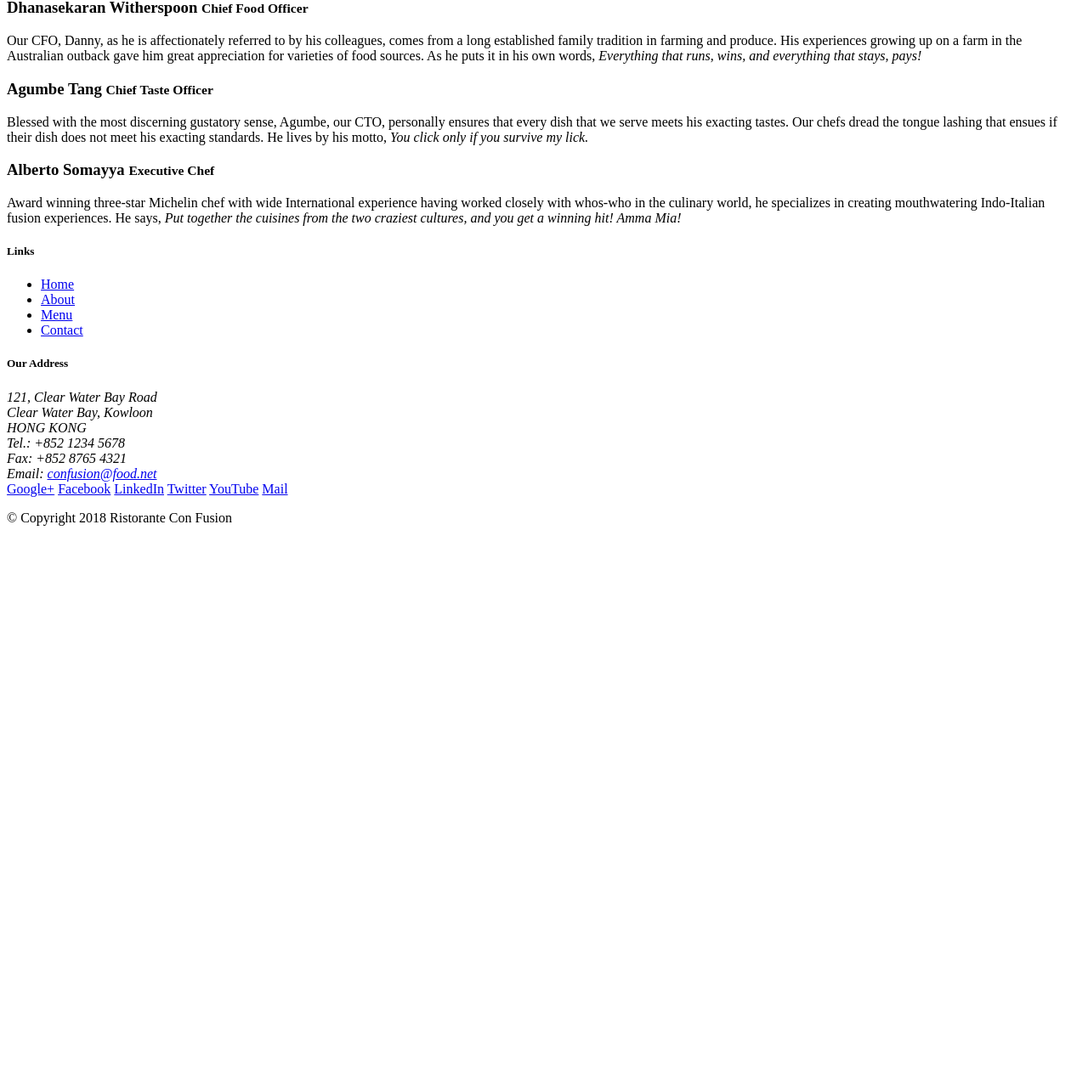
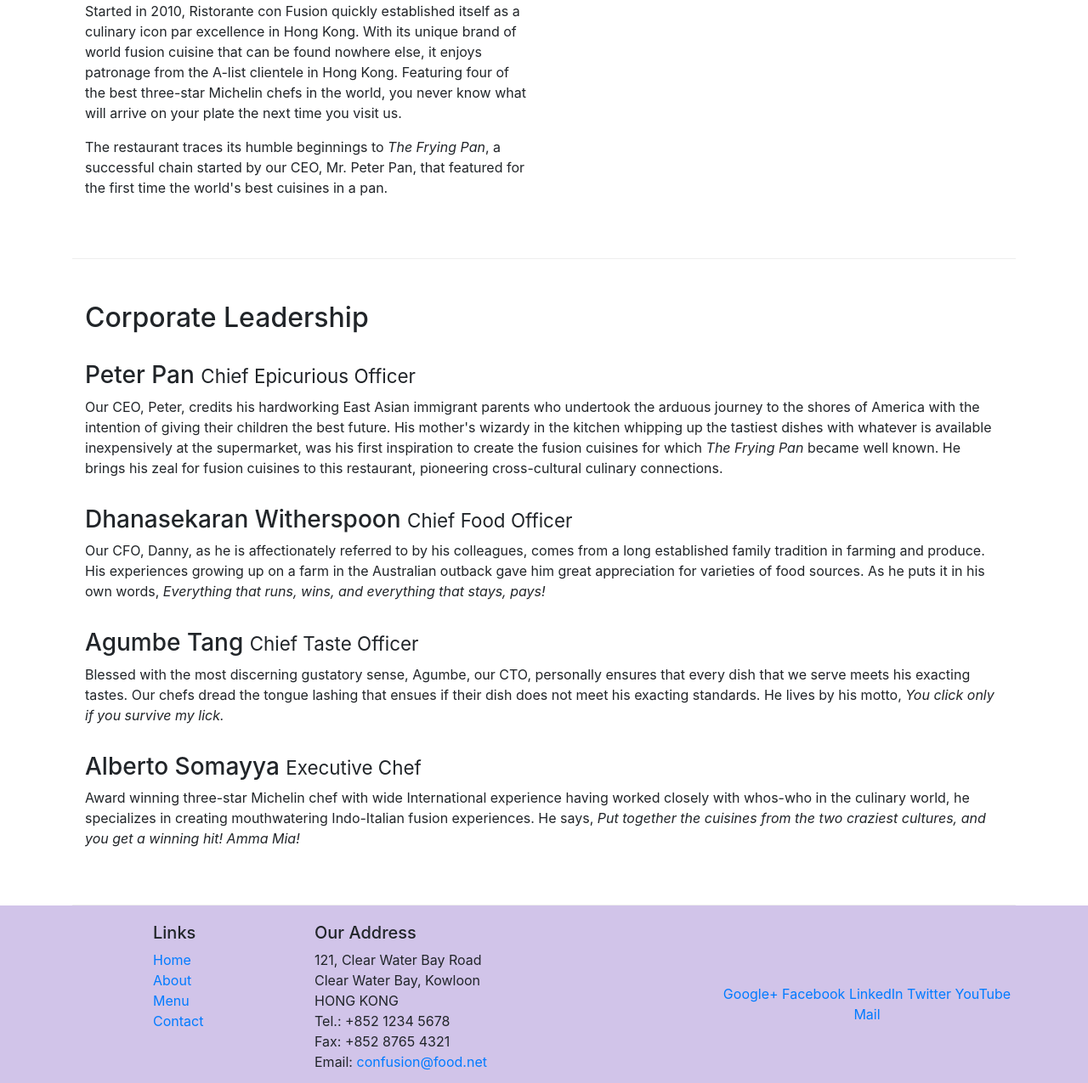
Before and after one commit to CodeXMalinga/conFusion, a website: page aboutus.html in a window 1280 px wide. Shown: the part 478-1753 px from the top of the page at 85% size. Before the commit the page ends 1113 px from the top, so only its background shows below. Drawn offline with nearby package versions, Linux system fonts and the light colour scheme.

Commit message:
Final - Assignment One

```diff
--- a/aboutus.html
+++ b/aboutus.html
@@ -1,60 +1,118 @@
 <!DOCTYPE html>
 <html lang="en">
+  <head>
+    <!-- Required meta tags always come first -->
+    <meta charset="utf-8" />
+    <meta
+      name="viewport"
+      content="width=device-width, initial-scale=1, shrink-to-fit=no"
+    />
+    <meta http-equiv="x-ua-compatible" content="ie=edge" />
 
-<head>
+    <!-- Bootstrap CSS -->
+    <link
+      rel="stylesheet"
+      href="node_modules/bootstrap/dist/css/bootstrap.min.css"
+    />
+
+    <link rel="stylesheet" href="./css/styles.css" />
 
     <title>Ristorante Con Fusion: About Us</title>
-
   </head>
 
   <body>
-
     <header class="jumbotron">
       <div class="container">
         <div class="row row-header">
           <div class="col-12 col-sm-6">
             <h1>Ristorante con Fusion</h1>
-                    <p>We take inspiration from the World's best cuisines, and create a unique fusion experience. Our lipsmacking creations will tickle your culinary senses!</p>
+            <p>
+              We take inspiration from the World's best cuisines, and create a
+              unique fusion experience. Our lipsmacking creations will tickle
+              your culinary senses!
+            </p>
           </div>
-                <div class="col-12 col-sm">
-                </div>
+          <div class="col-12 col-sm"></div>
         </div>
       </div>
     </header>
 
-    <div>
-        <div>
-            <div>
+    <div class="container">
+      <div class="row">
+        <div class="col-12">
           <h3>About Us</h3>
-               <hr>
+          <hr />
         </div>
       </div>
 
-        <div>
-            <div>
+      <div class="row row-content">
+        <div class="col-12 col-sm-6">
           <h2>Our History</h2>
-                <p>Started in 2010, Ristorante con Fusion quickly established itself as a culinary icon par excellence in Hong Kong. With its unique brand of world fusion cuisine that can be found nowhere else, it enjoys patronage from the A-list clientele in Hong Kong.  Featuring four of the best three-star Michelin chefs in the world, you never know what will arrive on your plate the next time you visit us.</p>
-                <p>The restaurant traces its humble beginnings to <em>The Frying Pan</em>, a successful chain started by our CEO, Mr. Peter Pan, that featured for the first time the world's best cuisines in a pan.</p>
+          <p>
+            Started in 2010, Ristorante con Fusion quickly established itself as
+            a culinary icon par excellence in Hong Kong. With its unique brand
+            of world fusion cuisine that can be found nowhere else, it enjoys
+            patronage from the A-list clientele in Hong Kong. Featuring four of
+            the best three-star Michelin chefs in the world, you never know what
+            will arrive on your plate the next time you visit us.
+          </p>
+          <p>
+            The restaurant traces its humble beginnings to
+            <em>The Frying Pan</em>, a successful chain started by our CEO, Mr.
+            Peter Pan, that featured for the first time the world's best
+            cuisines in a pan.
+          </p>
         </div>
-            <div>
+        <div class="col col-sm"></div>
+      </div>
+
+      <div class="row row-content">
+        <div class="col-12">
+          <h2>Corporate Leadership</h2>
+          <h3>Peter Pan <small>Chief Epicurious Officer</small></h3>
+          <p class="d-none d-sm-block">
+            Our CEO, Peter, credits his hardworking East Asian immigrant parents
+            who undertook the arduous journey to the shores of America with the
+            intention of giving their children the best future. His mother's
+            wizardy in the kitchen whipping up the tastiest dishes with whatever
+            is available inexpensively at the supermarket, was his first
+            inspiration to create the fusion cuisines for which
+            <em>The Frying Pan</em> became well known. He brings his zeal for
+            fusion cuisines to this restaurant, pioneering cross-cultural
+            culinary connections.
+          </p>
+          <h3>Dhanasekaran Witherspoon <small>Chief Food Officer</small></h3>
+          <p class="d-none d-sm-block">
+            Our CFO, Danny, as he is affectionately referred to by his
+            colleagues, comes from a long established family tradition in
+            farming and produce. His experiences growing up on a farm in the
+            Australian outback gave him great appreciation for varieties of food
+            sources. As he puts it in his own words,
+            <em
+              >Everything that runs, wins, and everything that stays, pays!</em
+            >
+          </p>
+          <h3>Agumbe Tang <small>Chief Taste Officer</small></h3>
+          <p class="d-none d-sm-block">
+            Blessed with the most discerning gustatory sense, Agumbe, our CTO,
+            personally ensures that every dish that we serve meets his exacting
+            tastes. Our chefs dread the tongue lashing that ensues if their dish
+            does not meet his exacting standards. He lives by his motto,
+            <em>You click only if you survive my lick.</em>
+          </p>
+          <h3>Alberto Somayya <small>Executive Chef</small></h3>
+          <p class="d-none d-sm-block">
+            Award winning three-star Michelin chef with wide International
+            experience having worked closely with whos-who in the culinary
+            world, he specializes in creating mouthwatering Indo-Italian fusion
+            experiences. He says,
+            <em
+              >Put together the cuisines from the two craziest cultures, and you
+              get a winning hit! Amma Mia!</em
+            >
+          </p>
         </div>
       </div>
-
-
-        <div>
-            <div>
-                <h2>Corporate Leadership</h2>
-                <h3>Peter Pan <small>Chief Epicurious Officer</small></h3>
-                <p>Our CEO, Peter, credits his hardworking East Asian immigrant parents who undertook the arduous journey to the shores of America with the intention of giving their children the best future. His mother's wizardy in the kitchen whipping up the tastiest dishes with whatever is available inexpensively at the supermarket, was his first inspiration to create the fusion cuisines for which <em>The Frying Pan</em> became well known. He brings his zeal for fusion cuisines to this restaurant, pioneering cross-cultural culinary connections.</p>
-                <h3>Dhanasekaran Witherspoon <small>Chief Food Officer</small></h3>
-                <p>Our CFO, Danny, as he is affectionately referred to by his colleagues, comes from a long established family tradition in farming and produce. His experiences growing up on a farm in the Australian outback gave him great appreciation for varieties of food sources. As he puts it in his own words, <em>Everything that runs, wins, and everything that stays, pays!</em></p>
-                <h3>Agumbe Tang <small>Chief Taste Officer</small></h3>
-                <p>Blessed with the most discerning gustatory sense, Agumbe, our CTO, personally ensures that every dish that we serve meets his exacting tastes. Our chefs dread the tongue lashing that ensues if their dish does not meet his exacting standards. He lives by his motto, <em>You click only if you survive my lick.</em></p>
-                <h3>Alberto Somayya <small>Executive Chef</small></h3>
-                <p>Award winning three-star Michelin chef with wide International experience having worked closely with whos-who in the culinary world, he specializes in creating mouthwatering Indo-Italian fusion experiences. He says, <em>Put together the cuisines from the two craziest cultures, and you get a winning hit! Amma Mia!</em></p>
-            </div>
-       </div>
-
     </div>
 
     <footer class="footer">
@@ -72,11 +130,11 @@
           <div class="col-7 col-sm-5">
             <h5>Our Address</h5>
             <address>
-		              121, Clear Water Bay Road<br>
-		              Clear Water Bay, Kowloon<br>
-		              HONG KONG<br>
-		              Tel.: +852 1234 5678<br>
-		              Fax: +852 8765 4321<br>
+              121, Clear Water Bay Road<br />
+              Clear Water Bay, Kowloon<br />
+              HONG KONG<br />
+              Tel.: +852 1234 5678<br />
+              Fax: +852 8765 4321<br />
               Email: <a href="mailto:confusion@food.net">confusion@food.net</a>
             </address>
           </div>
@@ -99,6 +157,9 @@
       </div>
     </footer>
 
+    <!-- jQuery first, then Popper.js, then Bootstrap JS. -->
+    <script src="node_modules/jquery/dist/jquery.slim.min.js"></script>
+    <script src="node_modules/popper.js/dist/umd/popper.min.js"></script>
+    <script src="node_modules/bootstrap/dist/js/bootstrap.min.js"></script>
   </body>
-
 </html>
--- a/css/styles.css
+++ b/css/styles.css
@@ -28,3 +28,7 @@
   margin: 0px;
   color: #0f0f0f;
 }
+
+.container .row h3 {
+  margin-top: 2rem;
+}
```
Lines whose indentation alone changed are shown as unchanged.
